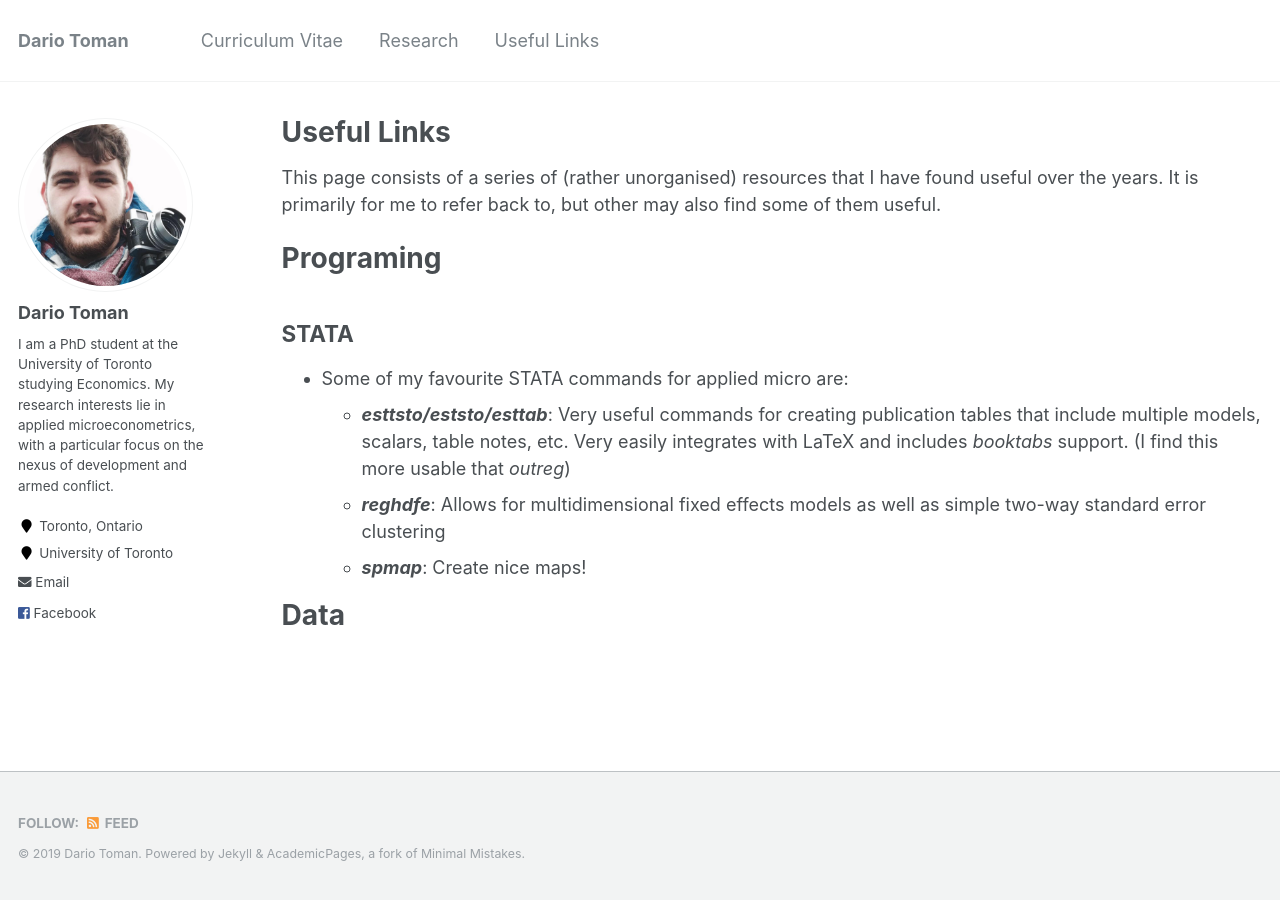
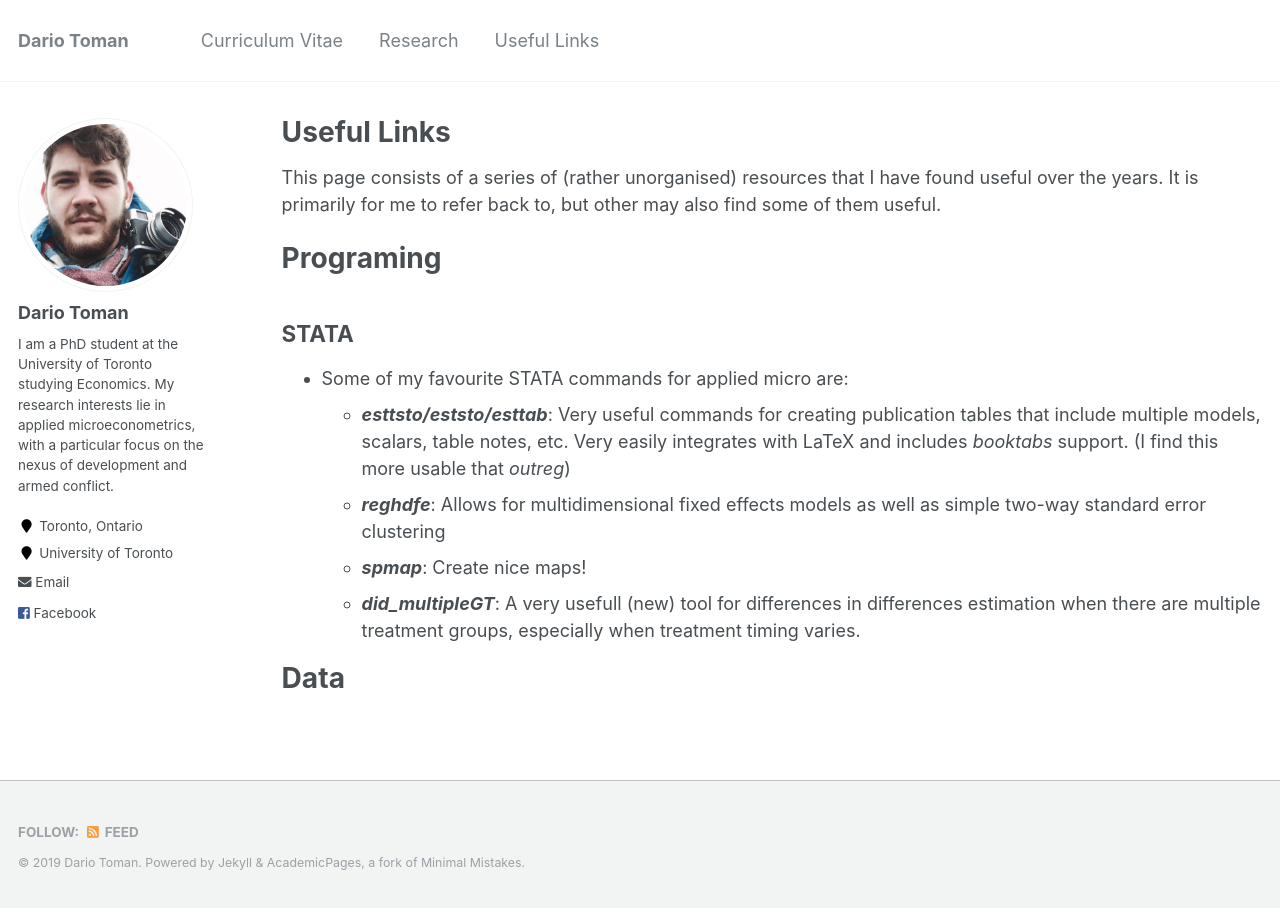
Before and after one commit to dariotoman/website, a Jekyll site: the page built from _pages/links.md, in a window 1280 px wide. Built offline with Jekyll 4.4.1, drawn with Linux system fonts in a browser that asks for light colours.

Commit message:
Update links.md

```diff
--- a/_pages/links.md
+++ b/_pages/links.md
@@ -17,6 +17,7 @@ Programing
     * **_esttsto/eststo/esttab_**: Very useful commands for creating publication tables that include multiple models, scalars, table notes, etc. Very easily integrates with LaTeX and includes _booktabs_ support. (I find this more usable that _outreg_)
     * **_reghdfe_**: Allows for multidimensional fixed effects models as well as simple two-way standard error clustering
     * **_spmap_**: Create nice maps!
+    * **_did_multipleGT_**: A very usefull (new) tool for differences in differences estimation when there are multiple treatment groups, especially when treatment timing varies.
 
 
 
```
